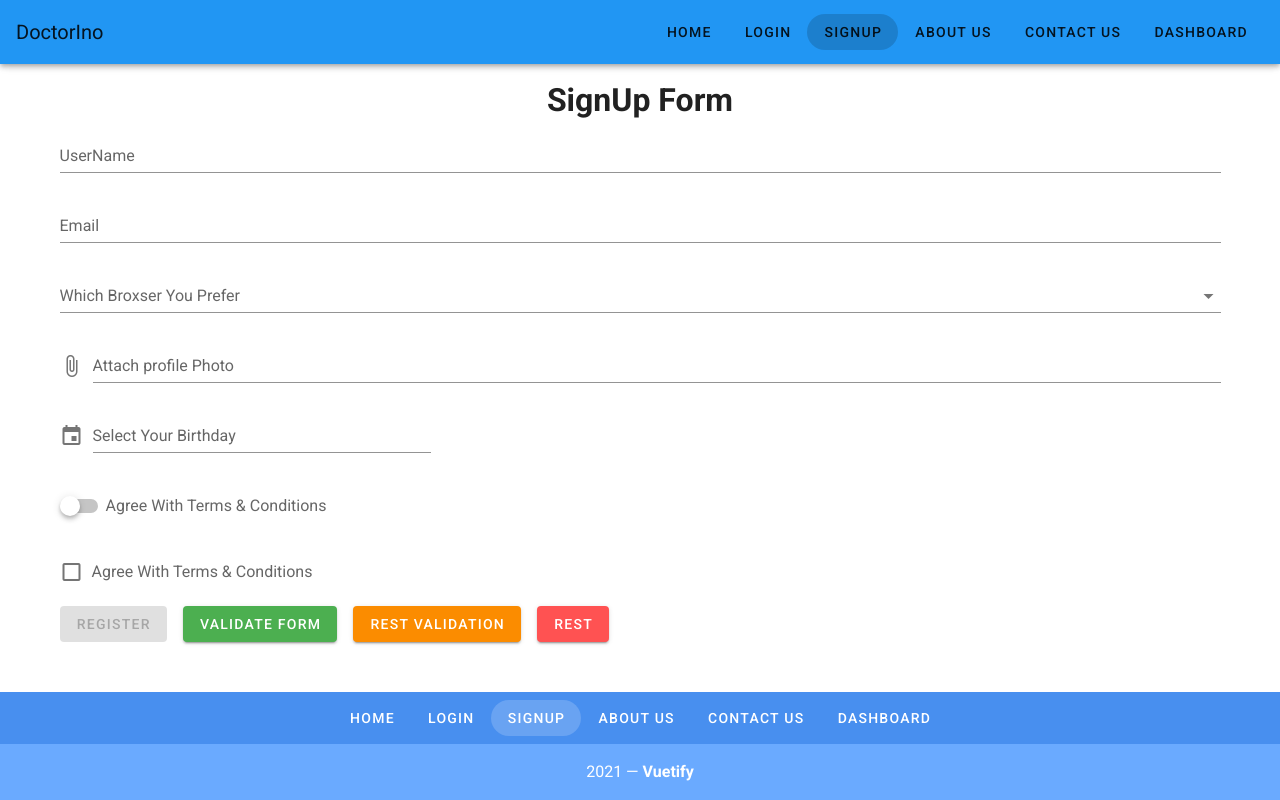
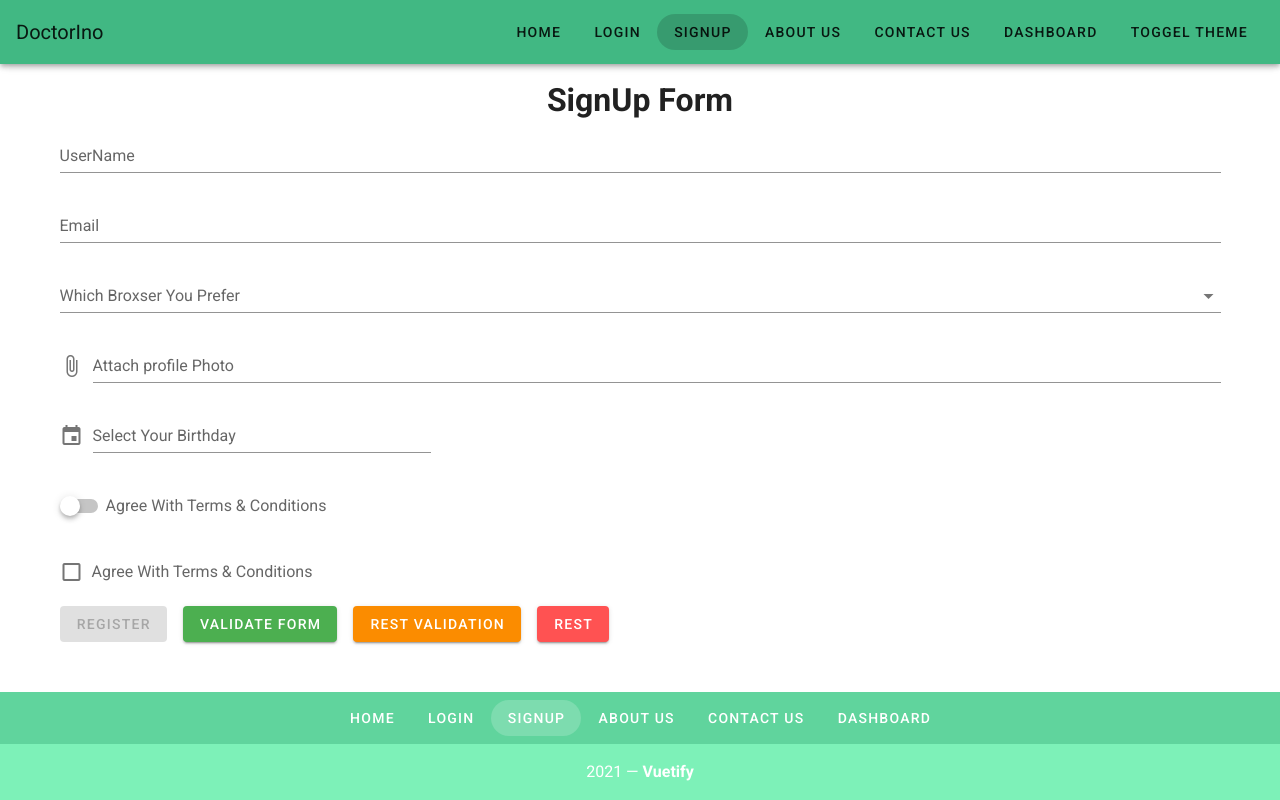
Before and after one commit to Ezzalibrahim/Vuetify, a Vue app: page /signup in a window 1280 px wide. Built offline with nearby package versions, Linux system fonts and the light colour scheme.

Commit message:
implemant dark mode

```diff
--- a/src/App.vue
+++ b/src/App.vue
@@ -1,6 +1,8 @@
 <template>
   <v-app>
-    <v-app-bar app color="info" >
+    <v-app-bar app color="primary"
+        v-ripple
+      >
       <v-toolbar-title> DoctorIno</v-toolbar-title>
       <v-spacer></v-spacer>
       <v-btn
@@ -11,6 +13,7 @@
         :to="link.url" >
           {{ link.label }}
       </v-btn>
+      <v-btn @click="ToggelTheme" text rounded >Toggel Theme</v-btn>
       <!-- <v-btn text rounded to="/login" >Login</v-btn>
       <v-btn text rounded >Register</v-btn>  -->
     </v-app-bar>
@@ -82,6 +85,11 @@ export default {
         ]
     }
   },
+  methods: {
+    ToggelTheme(){
+      this.$vuetify.theme.dark = !this.$vuetify.theme.dark ;
+    }
+  },
 
 };
 </script>
--- a/src/plugins/vuetify.js
+++ b/src/plugins/vuetify.js
@@ -4,4 +4,15 @@ import Vuetify from 'vuetify/lib/framework';
 Vue.use(Vuetify);
 
 export default new Vuetify({
+    theme:{
+        themes:{
+            light:{
+                primary:'#41B883'
+            },
+            dark :{
+                primary:'#34455e',
+                anchor:"#fff"
+            },
+        }
+    }
 });
--- a/src/views/Dashboard.vue
+++ b/src/views/Dashboard.vue
@@ -72,7 +72,7 @@
         >
         <v-skeleton-loader
           class="mx-auto"
-          max-width="300"
+          max-width="100%"
           type="card"
         ></v-skeleton-loader>
     </v-sheet>
```
